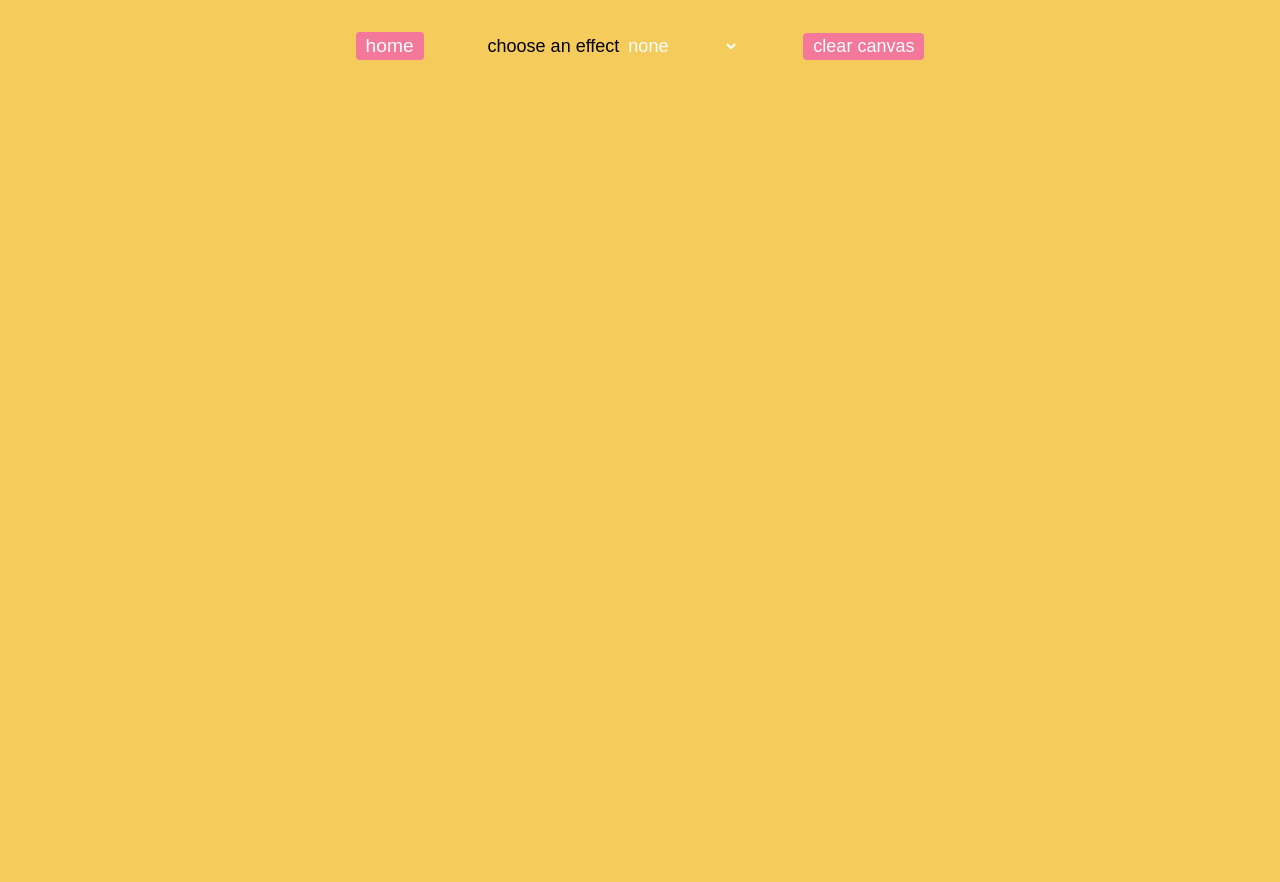
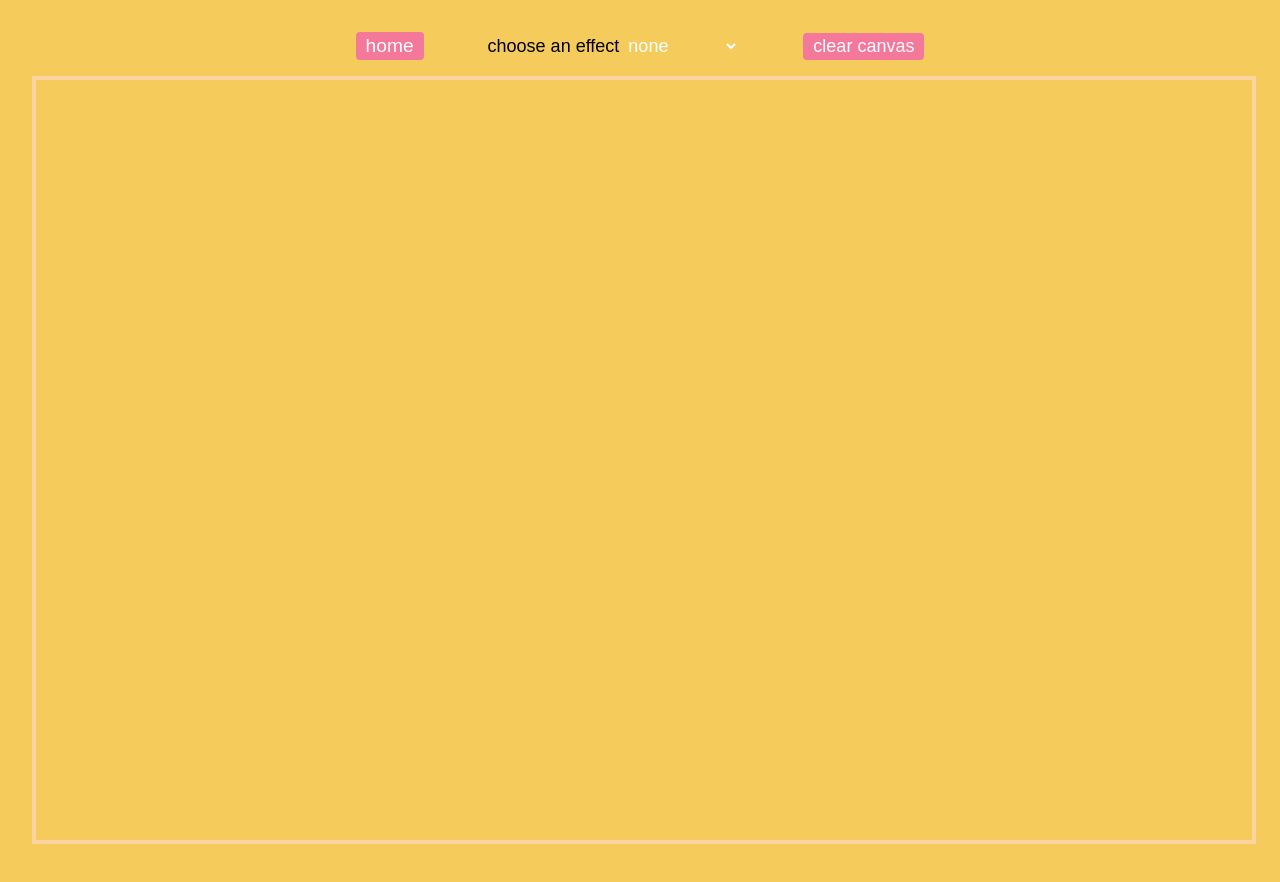
Before and after one commit to tt954/javascript30, a plain HTML site: page canvas.html in a window 1280 px wide. Drawn offline with Linux system fonts and the light colour scheme.

Commit message:
fix canvas styling

```diff
--- a/canvas.html
+++ b/canvas.html
@@ -29,7 +29,9 @@
     <button class="clear">clear canvas</button>
   </div>
 
-  <canvas id="draw" width="800" height="800"></canvas>
+  <div class="draw-container">
+    <canvas id="draw" width="100%" height="100%"></canvas>
+  </div>
 
   <script src="js/canvas.js"></script>
 
--- a/js/canvas.js
+++ b/js/canvas.js
@@ -10,7 +10,6 @@ ctx.strokeStyle = '#F3789A';
 ctx.lineJoin = 'round';
 ctx.lineCap = 'round';
 ctx.lineWidth = 20;
-ctx.global
 
 let isDrawing = false;
 let lastX = 0, lastY = 0;
--- a/style.css
+++ b/style.css
@@ -263,13 +263,17 @@ input[type="submit"] {
 #canvas {
   background: #F5CB5C;
   font-size: 18px !important;
-  margin: 0; }
+  margin: 2rem; }
+  #draw {
+    border: 4px solid #FCD4A0;
+    height: 100%;
+    width: 100%; }
   .canvas-options {
     display: flex;
     align-items: center;
     justify-content: center; }
   .canvas-options > * {
-    margin: 2rem; }
+    margin: 0rem 2rem 1rem; }
   button.clear, a.canvas {
     background: #F3789A;
     border-radius: 4px;
```
